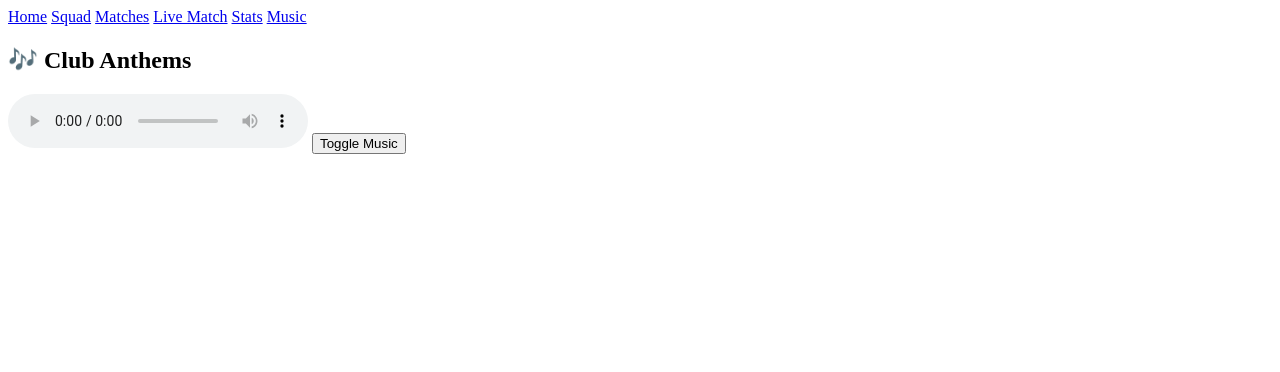
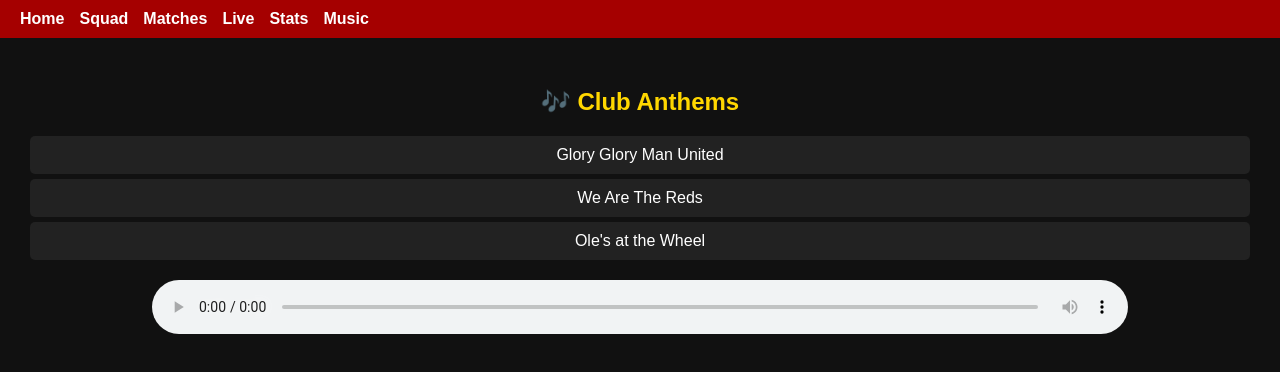
Before and after one commit to Wandoo514/football-club-system-, a plain HTML site: page music.html in a window 1280 px wide. Drawn offline with Linux system fonts and the light colour scheme.

Commit message:
Add music playlist and audio player functionality

```diff
--- a/music.html
+++ b/music.html
@@ -4,7 +4,18 @@
 <meta charset="UTF-8">
 <meta name="viewport" content="width=device-width, initial-scale=1.0">
 <title>Manchester United FC - Music</title>
-<link rel="stylesheet" href="css/music.css">
+<style>
+  body {font-family: Arial, sans-serif; background:#111; color:#fff; margin:0; padding:0;}
+  nav {background:#a50000; padding:10px 20px; display:flex; gap:15px;}
+  nav a {color:#fff; text-decoration:none; font-weight:bold;}
+  nav a:hover {text-decoration:underline;}
+  section {padding:30px; text-align:center;}
+  h2 {color:#ffd700; margin-bottom:20px;}
+  ul {list-style:none; padding:0; margin-bottom:20px;}
+  li {padding:10px; margin:5px 0; background:#222; cursor:pointer; border-radius:5px;}
+  li:hover {background:#444;}
+  audio {width:80%; border-radius:5px;}
+</style>
 </head>
 <body>
 
@@ -12,18 +23,42 @@
   <a href="index.html">Home</a>
   <a href="squad.html">Squad</a>
   <a href="matches.html">Matches</a>
-  <a href="live.html">Live Match</a>
+  <a href="live.html">Live</a>
   <a href="stats.html">Stats</a>
   <a href="music.html">Music</a>
 </nav>
 
-<section class="page-section">
+<section>
   <h2>🎶 Club Anthems</h2>
   <ul id="playlist"></ul>
   <audio id="player" controls autoplay loop></audio>
-  <button id="music-toggle">Toggle Music</button>
 </section>
 
-<script src="js/music.js"></script>
+<script>
+const playlist = [
+  {title:"Glory Glory Man United", file:"assets/music/glory_glory.mp3"},
+  {title:"We Are The Reds", file:"assets/music/we_are_the_reds.mp3"},
+  {title:"Ole's at the Wheel", file:"assets/music/oles_at_the_wheel.mp3"}
+];
+
+const player = document.getElementById('player');
+const playlistEl = document.getElementById('playlist');
+
+// Render playlist
+playlist.forEach((song, index) => {
+  const li = document.createElement('li');
+  li.textContent = song.title;
+  li.addEventListener('click', () => {
+    player.src = song.file;
+    player.play();
+  });
+  playlistEl.appendChild(li);
+});
+
+// Autoplay first song
+player.src = playlist[0].file;
+player.play().catch(()=>{}); // Ignore autoplay block in some browsers
+</script>
+
 </body>
-</html>
+  </html>
```
